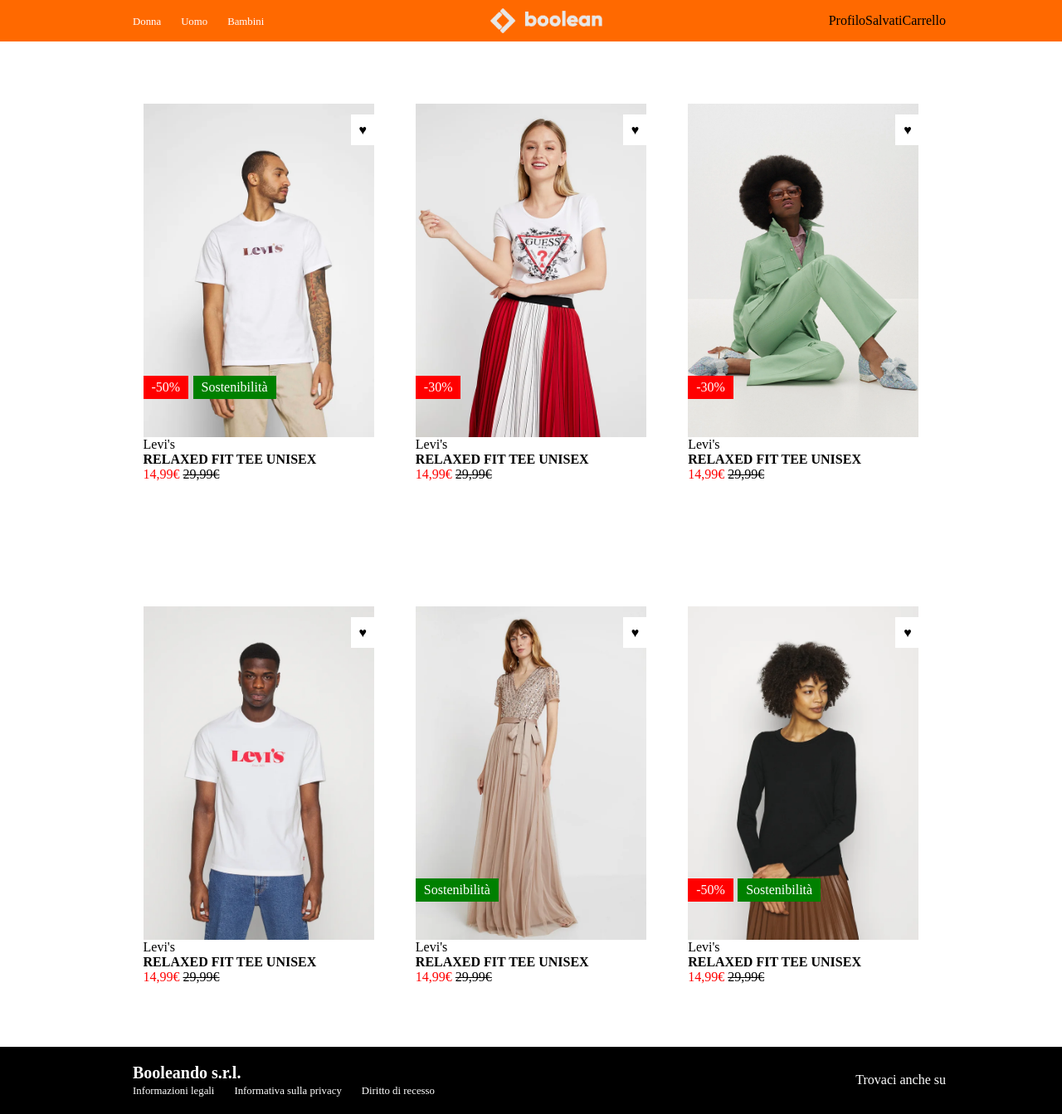
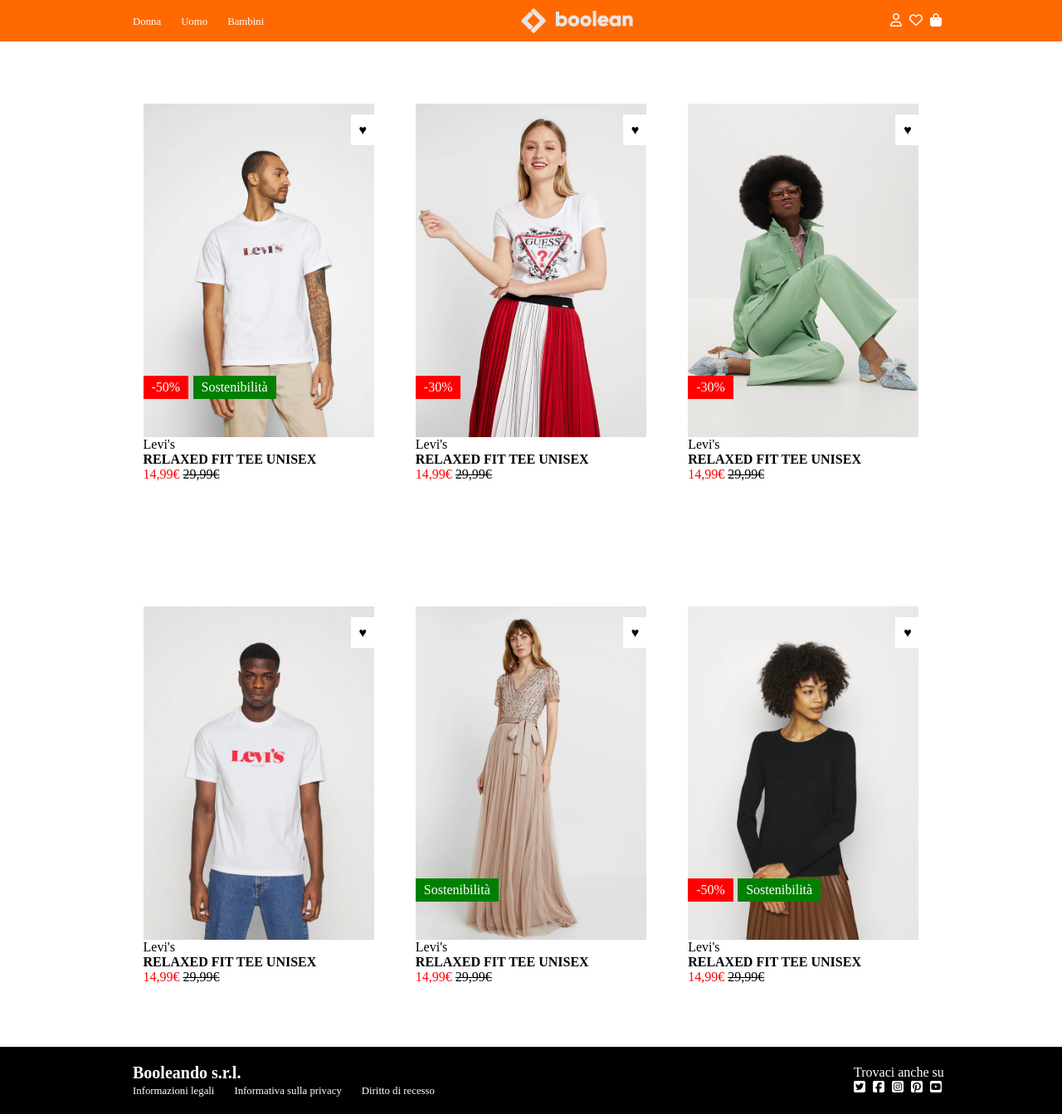
Before and after one commit to GloriaBimbi/html-css-boolando, a plain HTML site: page index.html in a window 1280 px wide. Shown: the whole page at 83% size. Drawn offline with Linux system fonts and the light colour scheme.

Commit message:
add icons

```diff
--- a/css/style.css
+++ b/css/style.css
@@ -11,6 +11,9 @@
   min-height: 50px;
   display: flex;
   align-items: center;
+  position: sticky;
+  top: 0;
+  z-index: 1;
 }
 
 .container {
@@ -36,8 +39,9 @@
   height: 30px;
 }
 
-.porsonal-space-logi {
+.icon {
   color: white;
+  padding: 0 5px 0 0;
 }
 
 /*CARD*/
@@ -109,11 +113,6 @@
   color: red;
 }
 
-/*z-index*/
-/* .product-picture-appear {
-  z-index: -1;
-} */
-
 .overlay {
   position: absolute;
   top: 0;
--- a/index.html
+++ b/index.html
@@ -4,6 +4,13 @@
     <meta charset="UTF-8" />
     <meta name="viewport" content="width=device-width, initial-scale=1.0" />
     <title>Boolando</title>
+    <link
+      rel="stylesheet"
+      href="https://cdnjs.cloudflare.com/ajax/libs/font-awesome/6.5.0/css/all.min.css"
+      integrity="sha512-Avb2QiuDEEvB4bZJYdft2mNjVShBftLdPG8FJ0V7irTLQ8Uo0qcPxh4Plq7G5tGm0rU+1SPhVotteLpBERwTkw=="
+      crossorigin="anonymous"
+      referrerpolicy="no-referrer"
+    />
 
     <link rel="stylesheet" href="./css/style.css" />
   </head>
@@ -20,7 +27,11 @@
           alt="Logo Boolean"
           class="boolean-logo"
         />
-        <div class="porsonal-space-login">ProfiloSalvatiCarrello</div>
+        <div class="porsonal-space-login">
+          <i class="fa-regular fa-user icon"></i>
+          <i class="fa-regular fa-heart icon"></i>
+          <i class="fa-solid fa-bag-shopping icon"></i>
+        </div>
       </div>
     </header>
 
@@ -142,7 +153,14 @@
             <a href="#" class="header__link">Diritto di recesso</a>
           </div>
         </div>
-        <div class="social-media-contacts">Trovaci anche su</div>
+        <div class="social-media-contacts">
+          Trovaci anche su <br />
+          <i class="fa-brands fa-square-twitter icon"></i>
+          <i class="fa-brands fa-square-facebook icon"></i>
+          <i class="fa-brands fa-square-instagram icon"></i>
+          <i class="fa-brands fa-square-pinterest icon"></i>
+          <i class="fa-brands fa-square-youtube icon"></i>
+        </div>
       </div>
     </footer>
   </body>
```
